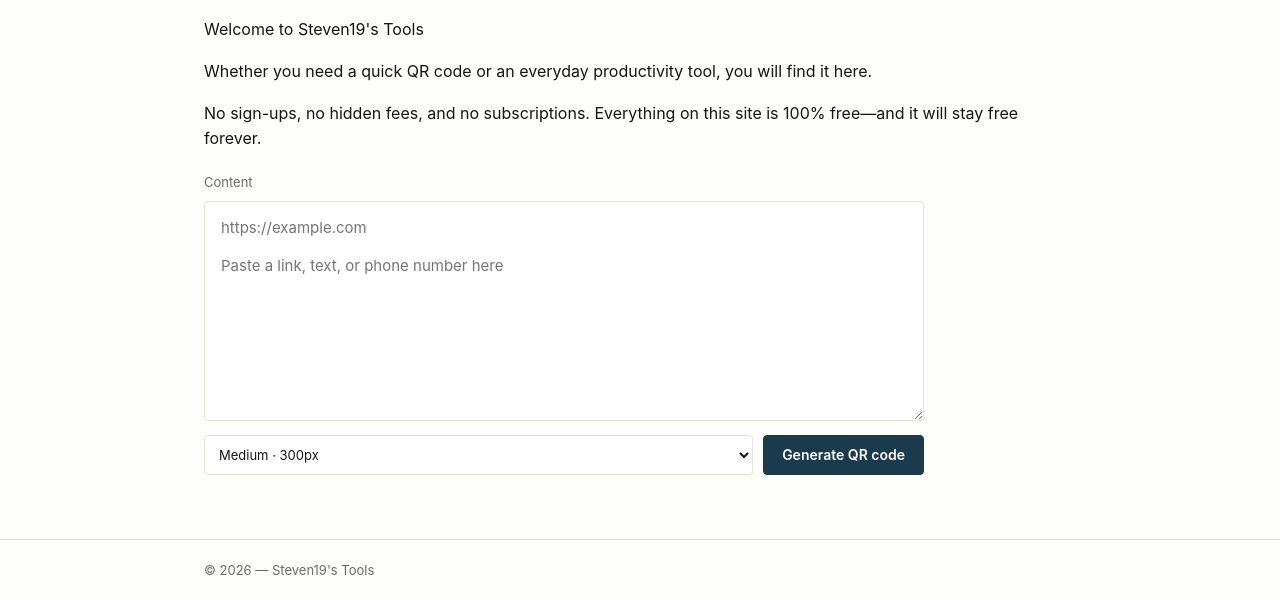
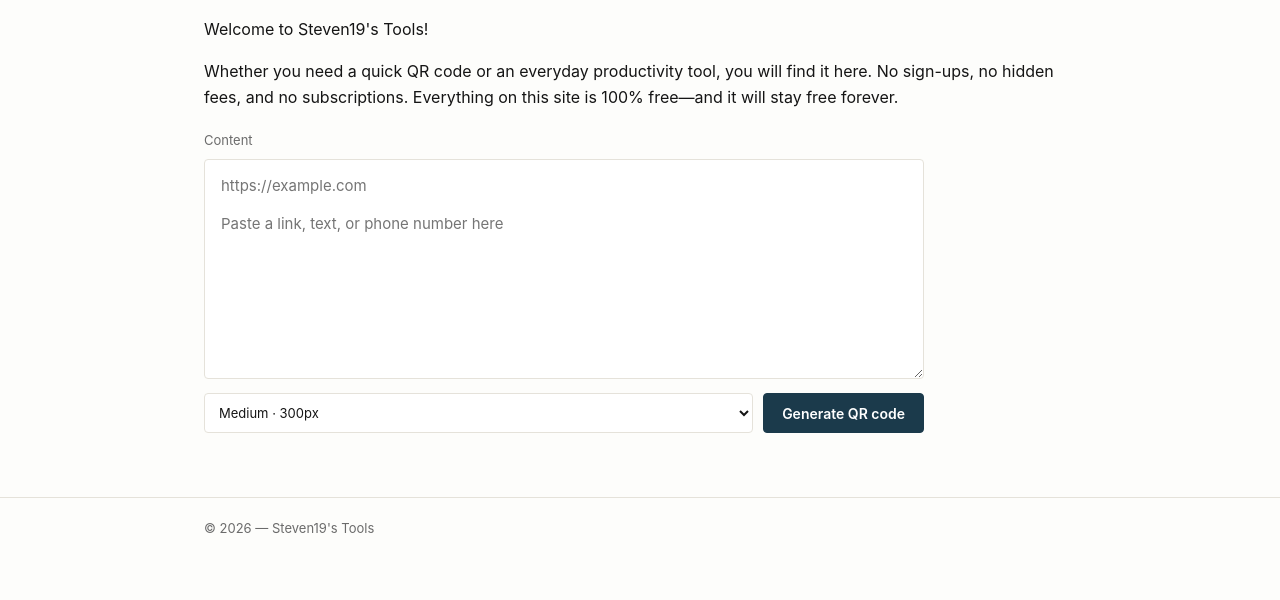
Before and after one commit to steven19neu/home, a plain HTML site: page index.html in a window 1280 px wide. Shown: the part 226-826 px from the top of the page. After the commit the page ends 800 px from the top, so only its background shows below. Drawn offline with Linux system fonts and the light colour scheme.

Commit message:
Update index.html

```diff
--- a/index.html
+++ b/index.html
@@ -19,9 +19,8 @@
 
   <main class="wrap content">
     <h1>QR Code Generator</h1>
-    <p>Welcome to Steven19's Tools</p>
-    <p>Whether you need a quick QR code or an everyday productivity tool, you will find it here.</p>
-    <p>No sign-ups, no hidden fees, and no subscriptions. Everything on this site is 100% free—and it will stay free forever.</p>
+    <p>Welcome to Steven19's Tools!</p>
+    <p>Whether you need a quick QR code or an everyday productivity tool, you will find it here. No sign-ups, no hidden fees, and no subscriptions. Everything on this site is 100% free—and it will stay free forever.</p>
 
     <div class="qr-tool">
       <label for="qr-text">Content</label>
```
